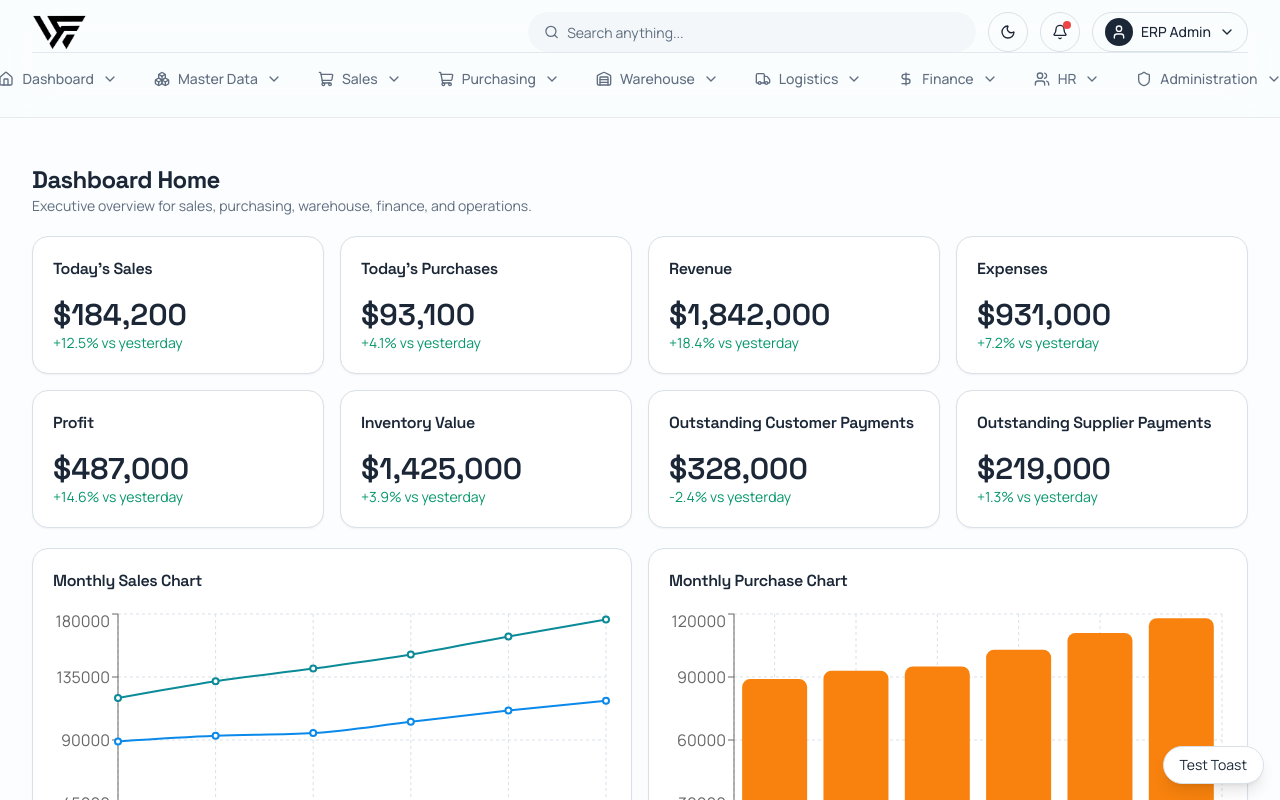
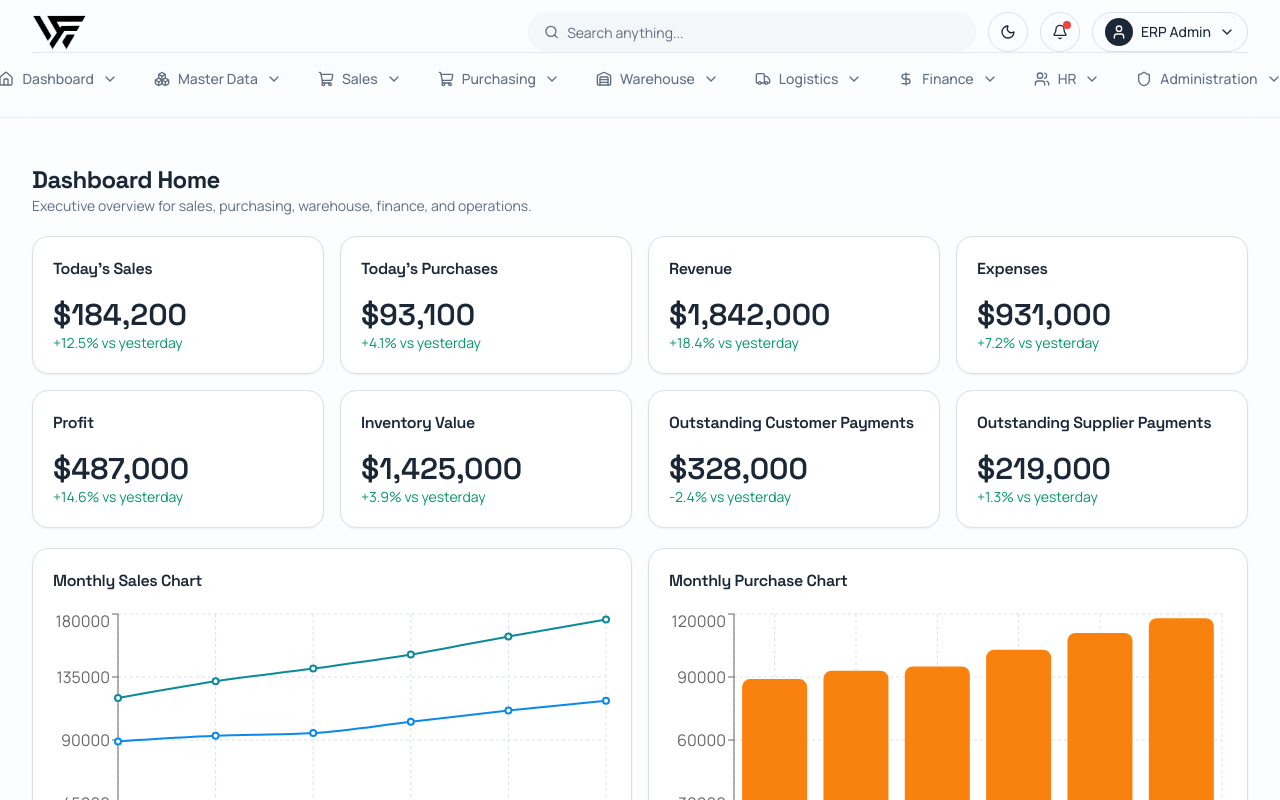
Before and after one commit to asdevgfhbc/we-ERP, a React (Vite) app: page /dashboard/home in a window 1280 px wide. Shown: the top 800 px of the page. Built offline with nearby package versions, Linux system fonts and the light colour scheme.

Commit message:
Remove temporary toast test button from App

```diff
--- a/src/App.tsx
+++ b/src/App.tsx
@@ -1,6 +1,6 @@
 import { Suspense, lazy } from 'react'
 import { Navigate, Route, Routes, useLocation } from 'react-router-dom'
-import { Toaster, toast } from 'sonner'
+import { Toaster } from 'sonner'
 import { AppShell } from '@/components/shared/app-shell'
 import { authPages, erpPages, getPageDefinition } from '@/app/pages'
 import { ThemeProvider } from '@/app/theme'
@@ -91,13 +91,6 @@ export default function App() {
         </Routes>
       </Suspense>
       <Toaster position="top-right" richColors closeButton />
-      <button
-        type="button"
-        onClick={() => toast.success('Mock toast notification: action completed successfully')}
-        className="fixed bottom-4 right-4 z-50 rounded-full border border-border bg-card px-4 py-2 text-sm shadow-lg"
-      >
-        Test Toast
-      </button>
     </ThemeProvider>
   )
 }
```
